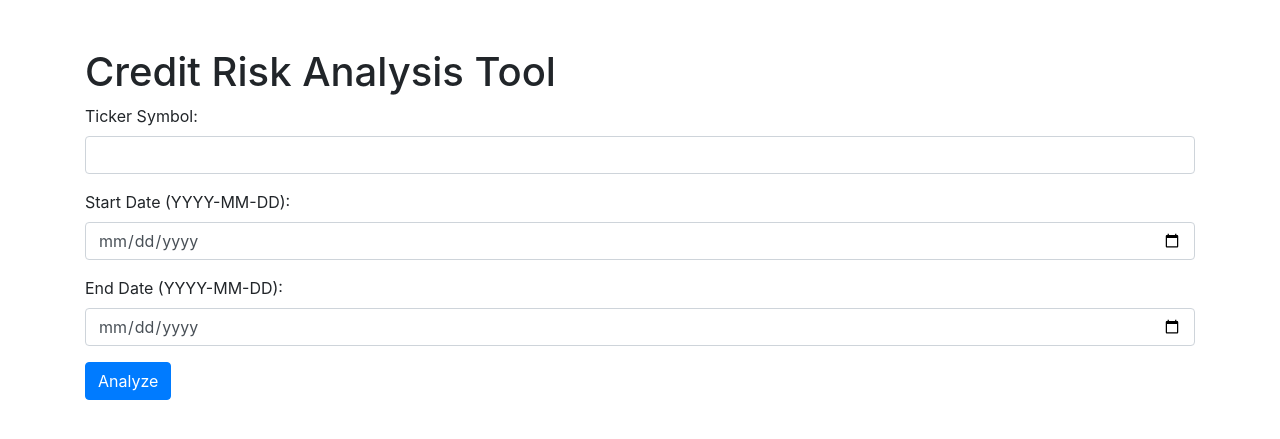
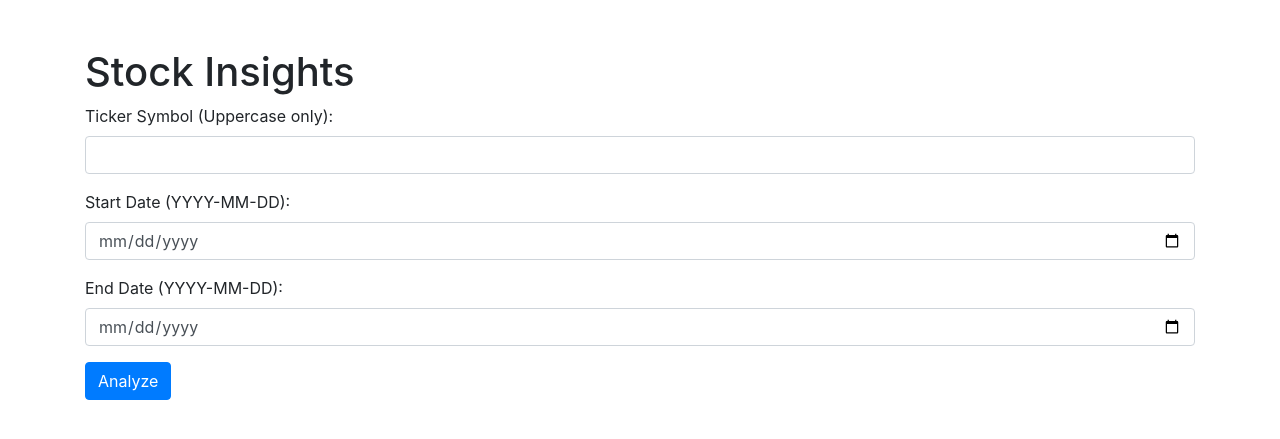
Before and after one commit to Anuj711/Credit-Risk-Assessment, a Flask app: page / in a window 1280 px wide. Shown: the top 439 px of the page. Run offline with Flask 3, Linux system fonts and the light colour scheme; some libraries are stand-ins or nearby versions.

```diff
--- a/setup_test.py
+++ /dev/null
@@ -1,5 +0,0 @@
-import pandas as pd
-import numpy as np
-import matplotlib.pyplot as plt
-
-print("Environment setup is successful!")
--- a/templates/index.html
+++ b/templates/index.html
@@ -8,14 +8,15 @@
 </head>
 <body>
     <div class="container">
-        <h1 class="mt-5">Credit Risk Analysis Tool</h1>
+        <h1 class="mt-5">Stock Insights</h1>
 
         <!-- Form for ticker and date range -->
         <form method="POST" action="/">
             <div class="form-group">
-                <label for="ticker">Ticker Symbol:</label>
+                <label for="ticker">Ticker Symbol (Uppercase only):</label>
                 <input type="text" class="form-control" id="ticker" name="ticker" required>
             </div>
+            <!--TODO: Error check for dates (make sure end date is not greater than start date, make sure no date is past current date)-->
             <div class="form-group">
                 <label for="start_date">Start Date (YYYY-MM-DD):</label>
                 <input type="date" class="form-control" id="start_date" name="start_date" required>
```
Also changed, not shown: app.py (+1 -0 lines).
